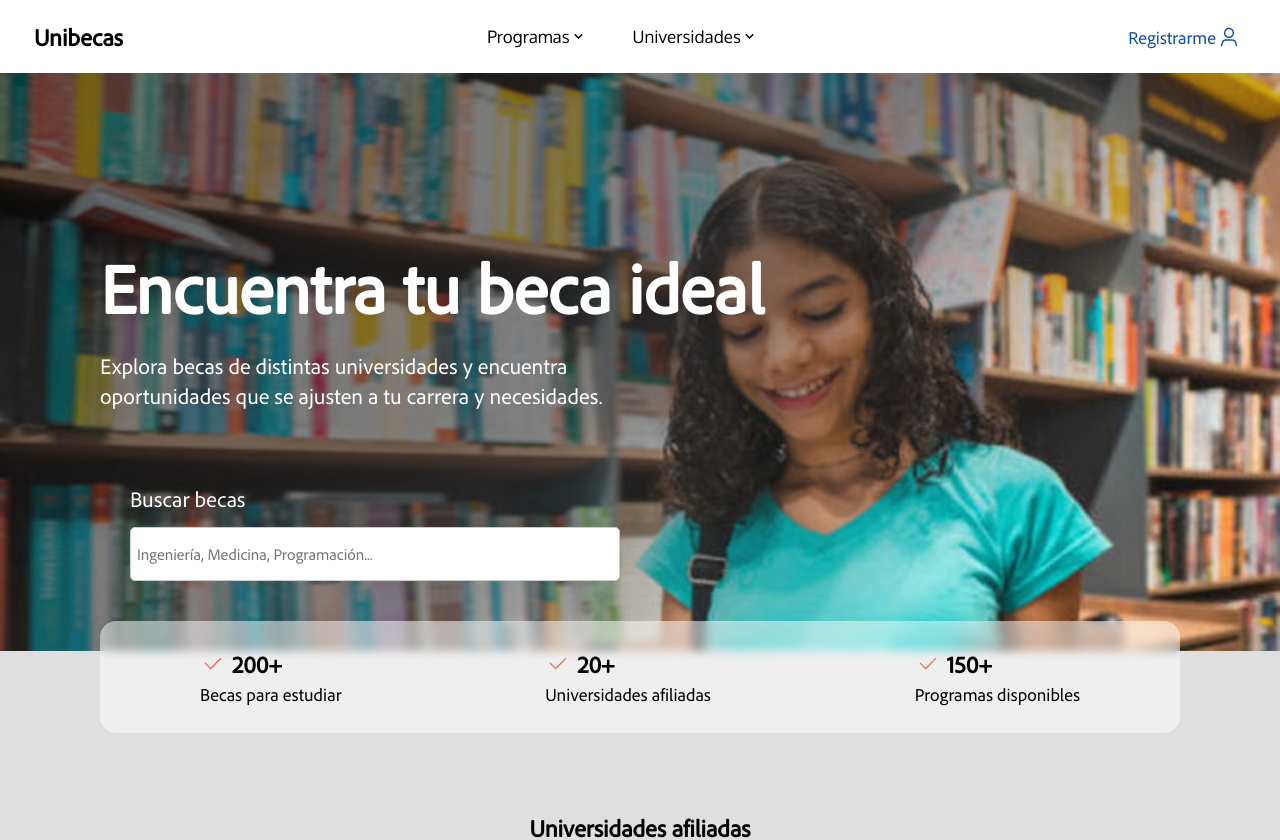
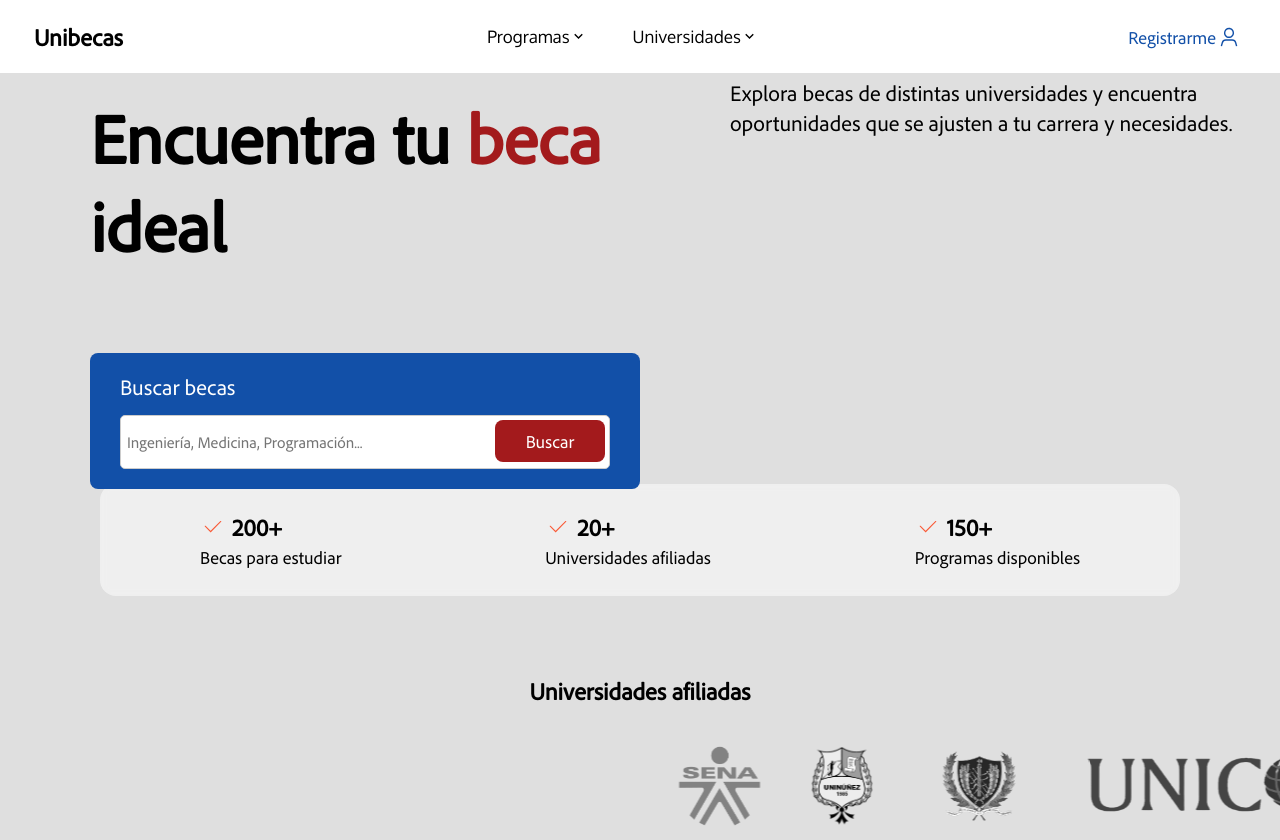
Before and after one commit to AlexanderCassiani/unibecas, a React (Vite) app in the folder frontend/: page / in a window 1280 px wide. Shown: the top 840 px of the page. Built offline with nearby package versions, Linux system fonts and the light colour scheme.

Commit message:
Style: refactoriza los estilos del componente Hero y actualiza los nombre de las variables

```diff
--- a/frontend/src/home/components/hero/hero.css
+++ b/frontend/src/home/components/hero/hero.css
@@ -1,60 +1,63 @@
 .hero {
-  background-image: url("../../../assets/images/home/hero-img.jpg");
-  background-size: 100%;
-  background-repeat: no-repeat;
   position: relative;
-  width: 100%;
-  overflow: hidden;
-}
-
-.hero::after {
-  content: "";
-  background: linear-gradient(
-    138deg,
-    rgba(0, 0, 0, 0.548) 0%,
-    rgba(41, 41, 41, 0.555) 49%,
-    rgba(255, 255, 255, 0) 81%
-  );
-  position: absolute;
-  top: 0;
-  height: 100%;
   width: 100%;
 }
 
 .hero-contenido {
   position: relative;
   z-index: 10;
-  color: white;
-  max-width: 670px;
   width: 100%;
-  margin: 170px 0 50px 100px;
-  display: flex;
-  flex-direction: column;
+  display: grid;
+  grid-template-columns: 1fr auto;
   gap: 20px;
+  padding: 5px 0 25px 90px;
+}
+
+.contenido-izquierda {
+  min-width: 525px;
+}
+
+.contenido-derecha {
+  width: 100%;
+}
+
+.contenido-derecha img {
+  width: 100%;
+  height: auto;
+  mask-image: linear-gradient(
+    to right,
+    transparent 0%,
+    transparent 5%,
+    black 40%,
+    black 100%
+  );
 }
 
 .hero-contenido h1 {
   font-size: 70px;
-  margin: 0;
+  margin: 15px 0 8px 0;
 }
 
 .hero-contenido h1 span {
-  color: var(--primary-color);
+  color: var(--color-primario);
 }
 
 .hero-contenido p {
   margin: 0;
   font-size: 22px;
+  width: 100%;
   max-width: 550px;
   line-height: 1.35;
 }
 
 .hero-buscador {
   max-width: 550px;
-  background-color: var(--secondary-color);
+  width: 100%;
+  color: #fff;
+  background-color: var(--color-secundario);
   border-radius: 8px;
   padding: 20px 30px;
-  margin-top: 35px;
+  margin-top: 56px;
   display: flex;
   flex-direction: column;
   position: relative;
@@ -75,7 +78,7 @@
 }
 
 .buscador-boton {
-  background-color: var(--primary-color);
+  background-color: var(--color-primario);
   color: white;
   font-size: 18px;
   padding: 10px;
```
